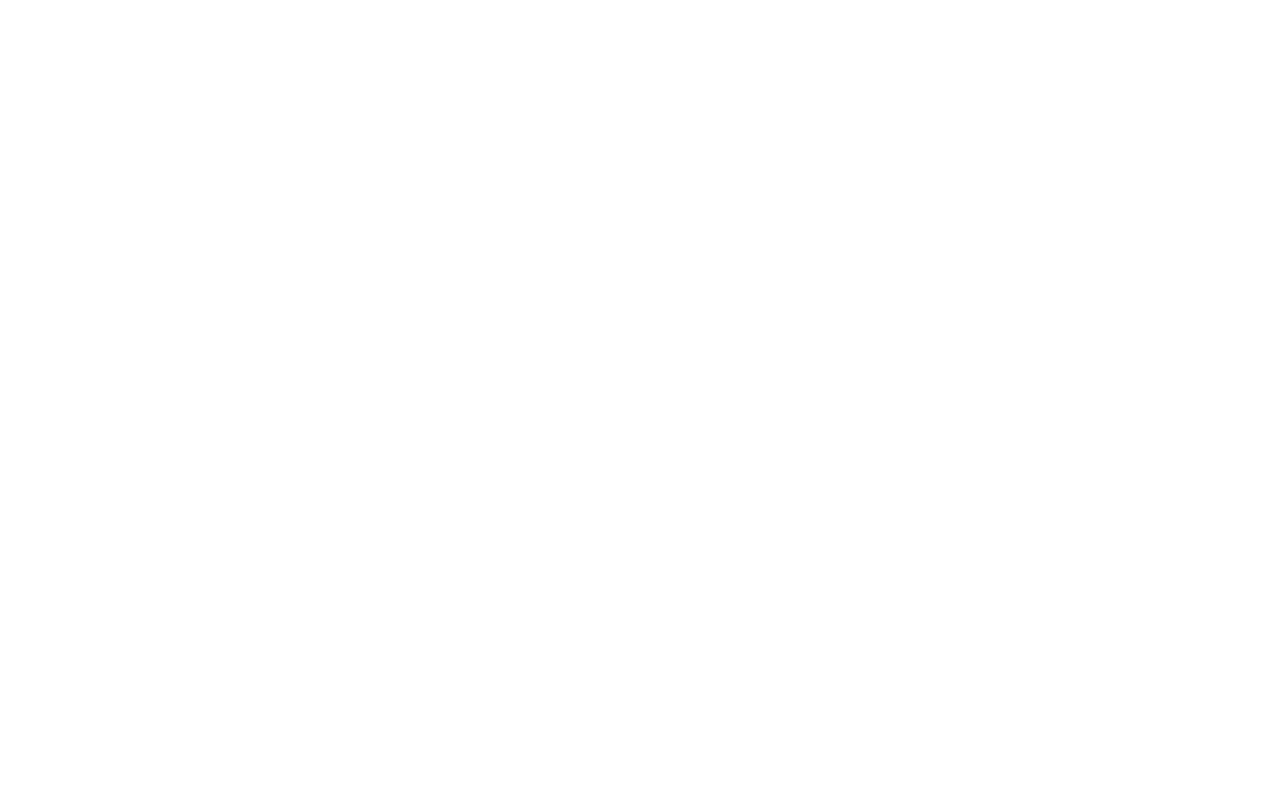
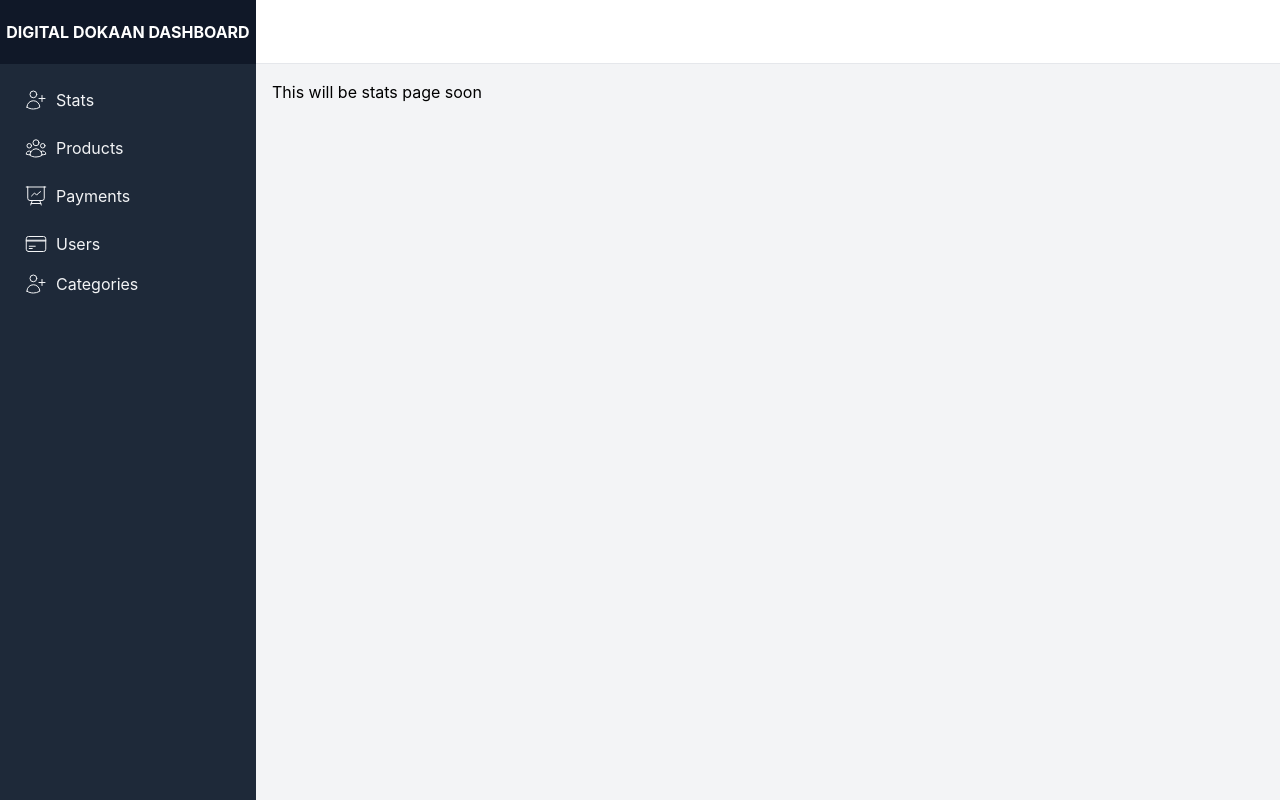
Before and after one commit to PrakashRajbanshi14/DigitalStore_Frontend, a React (Vite) app: page /admin in a window 1280 px wide. Before the commit this address had no page. Built offline with nearby package versions, Linux system fonts and the light colour scheme.

Commit message:
Added Admin layout and sidebar components; implement My Orders link in Navbar

```diff
--- a/src/App.tsx
+++ b/src/App.tsx
@@ -10,6 +10,8 @@
 import Checkout from "./pages/checkout/Checkout"
 import MyOrder from "./pages/my-orders/MyOrder"
 import MyOrderDetail from "./pages/my-orders-details/MyOrderDetails"
+import AdminStats from "./pages/admin/stats/AdminStats"
+import Categories from "./pages/admin/categories/Categories"
 
 function App() {
   return (
@@ -25,6 +27,8 @@
           <Route path="/my-checkout" element={<Checkout />} />
           <Route path="/my-orders" element={<MyOrder />} />
           <Route path="/my-orders/:id" element={<MyOrderDetail />} />
+          <Route path='/admin' element={<AdminStats />} />
+    <Route path='/admin/categories' element={<Categories />} />
         </Routes>
       </BrowserRouter>
     </Provider>
--- a/src/globals/components/Navbar.tsx
+++ b/src/globals/components/Navbar.tsx
@@ -36,6 +36,9 @@
                     </div>
                     <div className="flex mt-4 sm:mt-0">
                         <Link className="px-4" to="/products">Products</Link>
+                         {isLoggedIn? (
+                        <Link className="px-4" to="/my-orders">My Orders</Link>
+                         ):""}
                     </div>
 
                     <div className="hidden md:block">
--- /dev/null
+++ b/src/pages/admin/AdminLayout.tsx
@@ -0,0 +1,33 @@
+import Sidebar from "./components/sidebar/Sidebar"
+
+
+
+
+function AdminLayout({children}:Readonly<{children : React.ReactNode}>){
+    return (
+<div className="flex h-screen bg-gray-100">
+  {/* sidebar */}
+  <div className="hidden md:flex flex-col w-64 bg-gray-800">
+    <div className="flex items-center justify-center h-16 bg-gray-900">
+      <span className="text-white font-bold uppercase">Digital Dokaan Dashboard</span>
+    </div>
+ <Sidebar />
+  </div>
+  {/* Main content */}
+  <div className="flex flex-col flex-1 overflow-y-auto">
+    <div className="flex items-center justify-between h-16 bg-white border-b border-gray-200">
+      <div className="flex items-center px-4">
+
+      </div>
+
+    </div>
+    <div className="p-4">
+    {children}
+    </div>
+  </div>
+</div>
+
+    )
+}
+
+export default AdminLayout
--- /dev/null
+++ b/src/pages/admin/categories/Categories.tsx
@@ -0,0 +1,15 @@
+import AdminLayout from "../AdminLayout"
+
+
+
+
+function Categories(){
+    return (
+        <AdminLayout>
+
+        <h1>Hello</h1>
+        </AdminLayout>
+    )
+}
+
+export default Categories
--- /dev/null
+++ b/src/pages/admin/components/sidebar/Sidebar.tsx
@@ -0,0 +1,45 @@
+import { Link } from "react-router-dom"
+
+
+function Sidebar(){
+    return (
+        <div className="flex flex-col flex-1 overflow-y-auto">
+        <nav className="flex-1 px-2 py-4 bg-gray-800">
+        <Link to="/admin" className="flex items-center px-4 py-2 text-gray-100 hover:bg-gray-700">
+            <svg xmlns="http://www.w3.org/2000/svg" className="h-6 w-6 mr-2" fill="none" viewBox="0 0 24 24" stroke="currentColor">
+              <path strokeLinecap="round" strokeLinejoin="round" d="M18 7.5v3m0 0v3m0-3h3m-3 0h-3m-2.25-4.125a3.375 3.375 0 1 1-6.75 0 3.375 3.375 0 0 1 6.75 0ZM3 19.235v-.11a6.375 6.375 0 0 1 12.75 0v.109A12.318 12.318 0 0 1 9.374 21c-2.331 0-4.512-.645-6.374-1.766Z" />
+            </svg>
+            Stats
+          </Link>
+
+          <Link to="/admin/products" className="flex items-center px-4 py-2 mt-2 text-gray-100 hover:bg-gray-700">
+            <svg xmlns="http://www.w3.org/2000/svg" className="h-6 w-6 mr-2" fill="none" viewBox="0 0 24 24" stroke="currentColor">
+              <path strokeLinecap="round" strokeLinejoin="round" d="M18 18.72a9.094 9.094 0 0 0 3.741-.479 3 3 0 0 0-4.682-2.72m.94 3.198.001.031c0 .225-.012.447-.037.666A11.944 11.944 0 0 1 12 21c-2.17 0-4.207-.576-5.963-1.584A6.062 6.062 0 0 1 6 18.719m12 0a5.971 5.971 0 0 0-.941-3.197m0 0A5.995 5.995 0 0 0 12 12.75a5.995 5.995 0 0 0-5.058 2.772m0 0a3 3 0 0 0-4.681 2.72 8.986 8.986 0 0 0 3.74.477m.94-3.197a5.971 5.971 0 0 0-.94 3.197M15 6.75a3 3 0 1 1-6 0 3 3 0 0 1 6 0Zm6 3a2.25 2.25 0 1 1-4.5 0 2.25 2.25 0 0 1 4.5 0Zm-13.5 0a2.25 2.25 0 1 1-4.5 0 2.25 2.25 0 0 1 4.5 0Z" />
+            </svg>
+            Products
+          </Link>
+          <Link to="/admin/payments" className="flex items-center px-4 py-2 mt-2 text-gray-100 hover:bg-gray-700">
+            <svg xmlns="http://www.w3.org/2000/svg" className="h-6 w-6 mr-2" fill="none" viewBox="0 0 24 24" stroke="currentColor">
+              <path strokeLinecap="round" strokeLinejoin="round" d="M3.75 3v11.25A2.25 2.25 0 0 0 6 16.5h2.25M3.75 3h-1.5m1.5 0h16.5m0 0h1.5m-1.5 0v11.25A2.25 2.25 0 0 1 18 16.5h-2.25m-7.5 0h7.5m-7.5 0-1 3m8.5-3 1 3m0 0 .5 1.5m-.5-1.5h-9.5m0 0-.5 1.5m.75-9 3-3 2.148 2.148A12.061 12.061 0 0 1 16.5 7.605" />
+            </svg>
+            Payments
+          </Link>
+          <Link to="/admin/users" className="flex items-center px-4 py-2 mt-2 text-gray-100 hover:bg-gray-700">
+            <svg xmlns="http://www.w3.org/2000/svg" className="h-6 w-6 mr-2" fill="none" viewBox="0 0 24 24" stroke="currentColor">
+              <path strokeLinecap="round" strokeLinejoin="round" d="M2.25 8.25h19.5M2.25 9h19.5m-16.5 5.25h6m-6 2.25h3m-3.75 3h15a2.25 2.25 0 0 0 2.25-2.25V6.75A2.25 2.25 0 0 0 19.5 4.5h-15a2.25 2.25 0 0 0-2.25 2.25v10.5A2.25 2.25 0 0 0 4.5 19.5Z" />
+            </svg>
+            Users
+          </Link>
+          <Link to="/admin/categories" className="flex items-center px-4 py-2 text-gray-100 hover:bg-gray-700">
+            <svg xmlns="http://www.w3.org/2000/svg" className="h-6 w-6 mr-2" fill="none" viewBox="0 0 24 24" stroke="currentColor">
+              <path strokeLinecap="round" strokeLinejoin="round" d="M18 7.5v3m0 0v3m0-3h3m-3 0h-3m-2.25-4.125a3.375 3.375 0 1 1-6.75 0 3.375 3.375 0 0 1 6.75 0ZM3 19.235v-.11a6.375 6.375 0 0 1 12.75 0v.109A12.318 12.318 0 0 1 9.374 21c-2.331 0-4.512-.645-6.374-1.766Z" />
+            </svg>
+            Categories
+          </Link>
+
+        </nav>
+      </div>
+    )
+}
+
+export default Sidebar
--- /dev/null
+++ b/src/pages/admin/stats/AdminStats.tsx
@@ -0,0 +1,12 @@
+import AdminLayout from "../AdminLayout"
+
+
+function AdminStats(){
+    return (
+        <AdminLayout>
+            <h1>This will be stats page soon</h1>
+        </AdminLayout>
+    )
+}
+
+export default AdminStats
--- a/src/store/checkoutSlice.ts
+++ b/src/store/checkoutSlice.ts
@@ -88,7 +88,7 @@
 export function fetchMyOrderDetails(id:string){
     return async function fetchMyOrderDetailsThunk(dispatch:AppDispatch){
         try {
-            const response =  await APIWITHTOKEN.get("/order/" + id)
+            const response =  await APIWITHTOKEN.get("/order/" +id)
             if(response.status === 200){
                 dispatch(setStatus(Status.SUCCESS))
                 dispatch(setOrderDetails(response.data.data))
@@ -106,7 +106,7 @@
 export function cancelOrderAPI(id:string){
     return async function cancelOrderAPIThunk(dispatch:AppDispatch){
         try {
-            const response =  await APIWITHTOKEN.patch("/order/cancel-order/" + id)
+            const response =  await APIWITHTOKEN.patch("/order/cancel-order/" +id)
             if(response.status === 200){
                 dispatch(setStatus(Status.SUCCESS))
                 dispatch(updateOrderStatusToCancel({orderId : id}))
```
